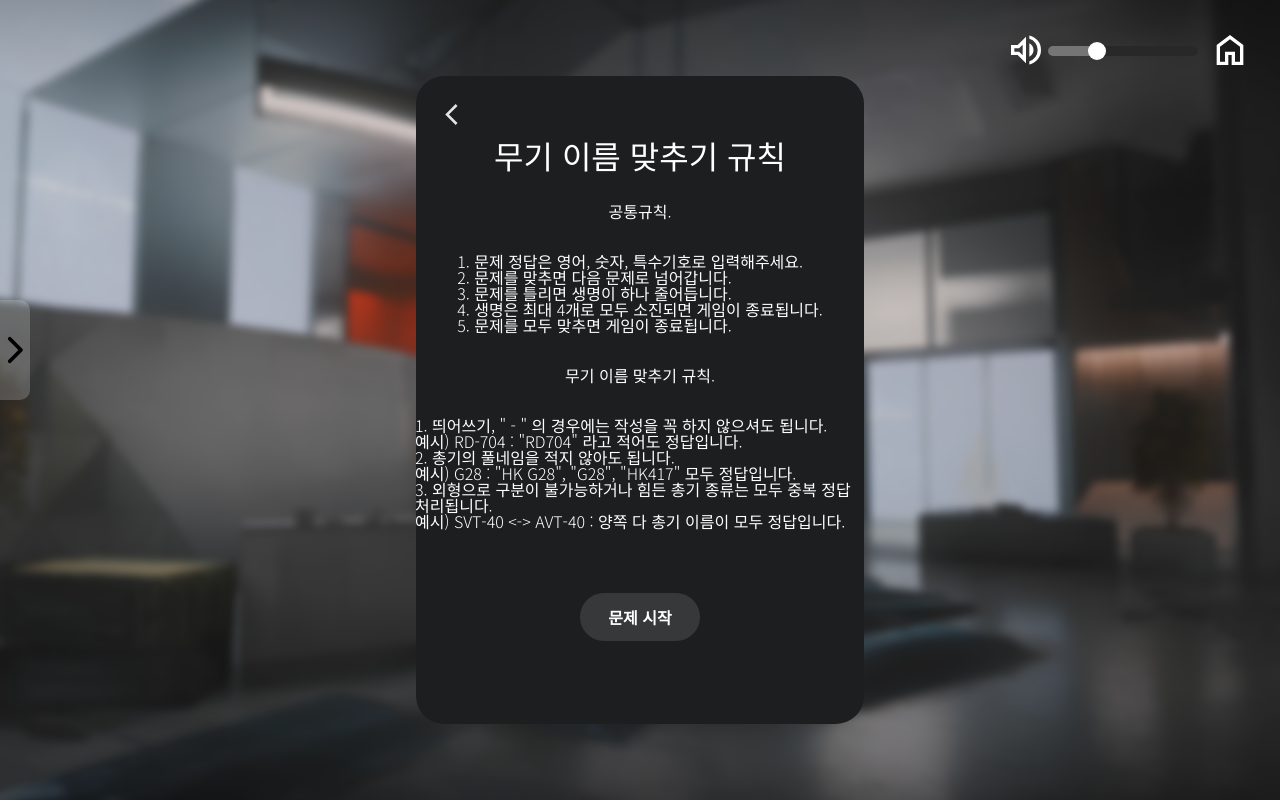
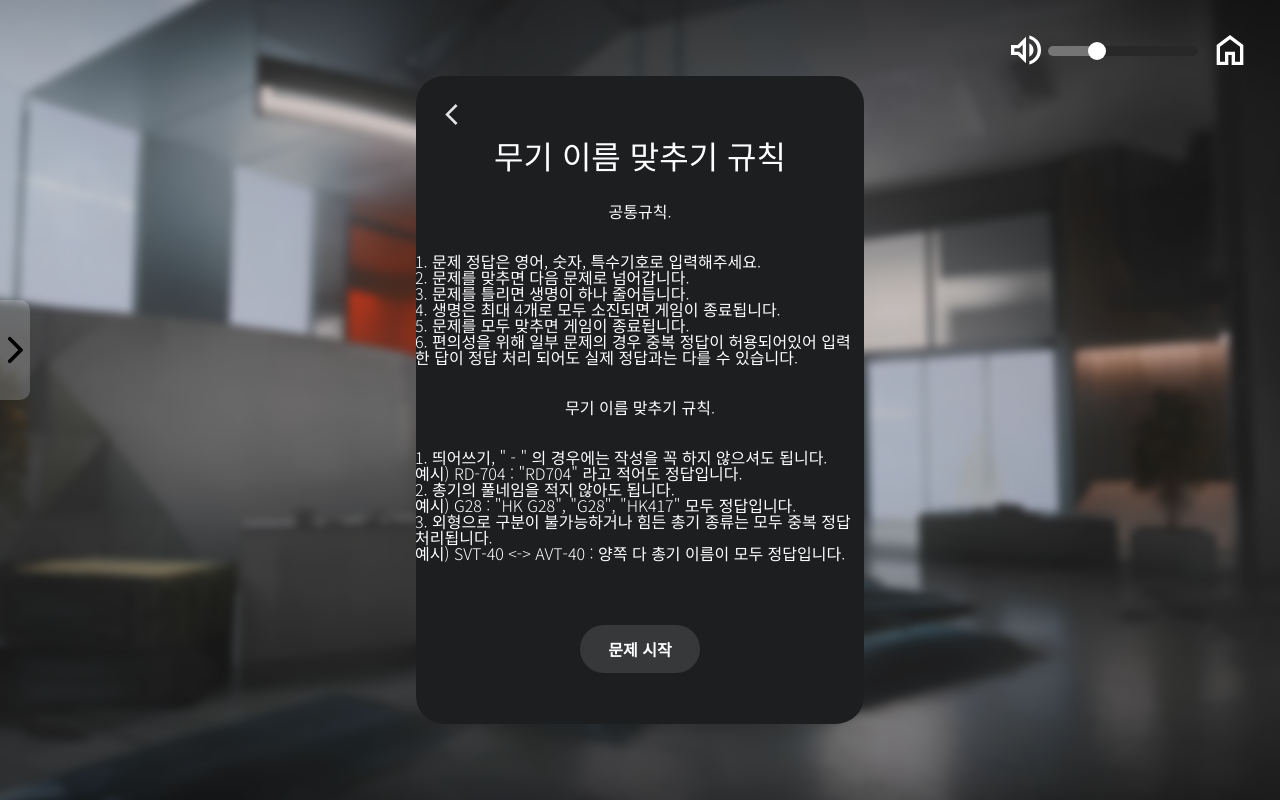
Before and after one commit to dntmdwls42/Davai_Manual, a React (Vite) app in the folder davai_davai_davai/: page /Minigame/MinigameRule in a window 1280 px wide. Built offline with nearby package versions, Linux system fonts and the light colour scheme.

Commit message:
Update MinigameRule.jsx

```diff
--- a/davai_davai_davai/src/components/minigame/MinigameRule.jsx
+++ b/davai_davai_davai/src/components/minigame/MinigameRule.jsx
@@ -129,6 +129,9 @@ function MinigameRule() {
               4. 생명은 최대 4개로 모두 소진되면 게임이 종료됩니다.
               <br />
               5. 문제를 모두 맞추면 게임이 종료됩니다.
+              <br />
+              6. 편의성을 위해 일부 문제의 경우 중복 정답이 허용되어있어 입력한
+              답이 정답 처리 되어도 실제 정답과는 다를 수 있습니다.
             </p>
             {renderSpecificRules()}
           </div>
```
